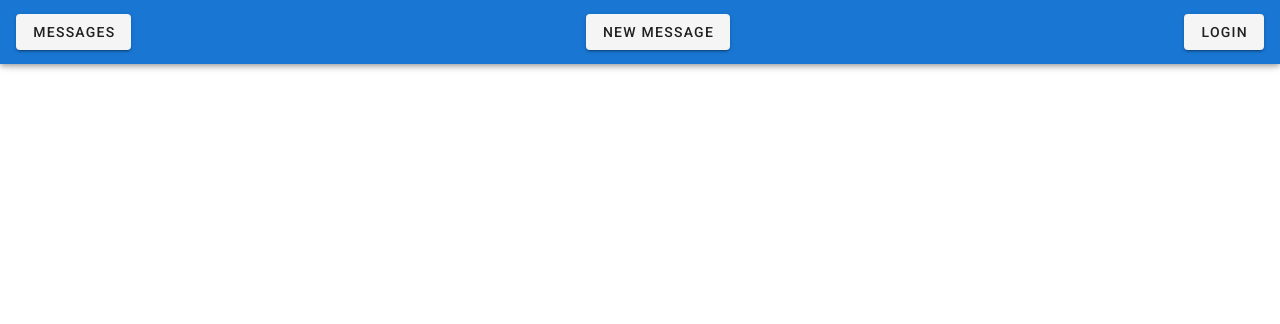
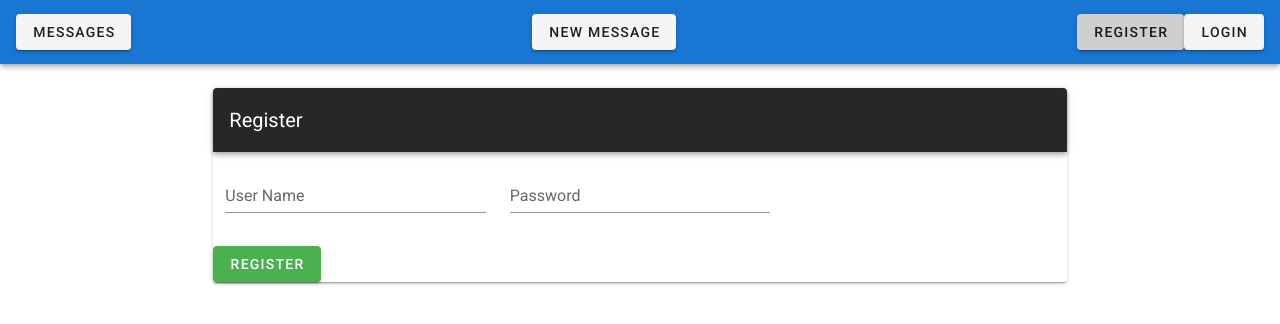
Before and after one commit to lgomesp/vue-and-node-frontend, a Vue app: page /register in a window 1280 px wide. Shown: the top 324 px of the page. Built offline with nearby package versions, Linux system fonts and the light colour scheme.

Commit message:
add simple authentication

```diff
--- a/src/App.vue
+++ b/src/App.vue
@@ -5,6 +5,7 @@
       <v-spacer />
       <v-btn to="/new-message">New Message</v-btn>
       <v-spacer />
+      <v-btn to="/register">Register</v-btn>
       <v-btn>Login</v-btn>
     </v-app-bar>
 
--- a/src/components/Message.vue
+++ b/src/components/Message.vue
@@ -18,7 +18,7 @@
     };
   },
   async created() {
-    this.messageBody = await this.$store.dispatch("getMessage", this.$route.params.id);
+    this.messageBody = (await this.$store.dispatch("getMessage", this.$route.params.id)).text;
   }
 };
 </script>
--- a/src/components/Messages.vue
+++ b/src/components/Messages.vue
@@ -7,7 +7,8 @@
 
       <v-list-item v-for="(message, index) in $store.state.messages" :key="index" :to="'message/' + index">
         <v-list-item-content>
-          <v-list-item-title>{{ message }}</v-list-item-title>
+          <v-list-item-title v-text="message.text"></v-list-item-title>
+          <v-list-item-sub-title v-text="message.user"></v-list-item-sub-title>
         </v-list-item-content>
       </v-list-item>
     </v-card>
--- /dev/null
+++ b/src/components/Register.vue
@@ -0,0 +1,42 @@
+<template>
+  <v-flex sm8 offset-sm2>
+    <v-card>
+      <v-toolbar dark>
+        <v-toolbar-title>Register</v-toolbar-title>
+      </v-toolbar>
+      <v-form>
+        <v-container>
+          <v-row>
+            <v-col cols="12" md="4">
+              <v-text-field v-model="userName" label="User Name" required></v-text-field>
+            </v-col>
+            <v-col cols="12" md="4">
+              <v-text-field v-model="userPassword" label="Password" required></v-text-field>
+            </v-col>
+          </v-row>
+        </v-container>
+        <v-btn color="success" class="mr-4" @click="register">register</v-btn>
+      </v-form>
+    </v-card>
+  </v-flex>
+</template>
+
+<script>
+export default {
+  name: "new-message",
+  data() {
+    return {
+      userName: "",
+      userPassword: ""
+    };
+  },
+  methods: {
+    async register() {
+      this.$store.dispatch("register", {
+        userName: this.userName,
+        userPassword: this.userPassword
+      });
+    }
+  }
+};
+</script>
--- a/src/main.js
+++ b/src/main.js
@@ -7,6 +7,7 @@
 import Messages from './components/Messages'
 import NewMessage from './components/NewMessage'
 import Message from './components/Message'
+import Register from './components/Register'
 import VueRouter from 'vue-router'
 
 Vue.config.productionTip = false
@@ -16,7 +17,8 @@
 const routes = [
   { path: "/", component: Messages },
   { path: "/new-message", component: NewMessage },
-  { path: "/message/:id", component: Message }
+  { path: "/message/:id", component: Message },
+  { path: "/register", component: Register }
 ]
 
 const router = new VueRouter({routes, mode: 'history'})
--- a/src/store.js
+++ b/src/store.js
@@ -31,7 +31,12 @@
         async getMessage({commit}, id) {
             console.log(id);
             return (await axios.get(`http://localhost:3000/messages/${id}`)).data;
-        }
+        },
+        async register({commit}, registerData) {
+            let user = (await axios.post("http://localhost:3000/register", registerData)).data;
+            localStorage.setItem("token", user.id);
+            axios.defaults.headers.common['Authorization'] = user.id;
+        },
         /* eslint-enable no-unused-vars */
     }
 })
```
